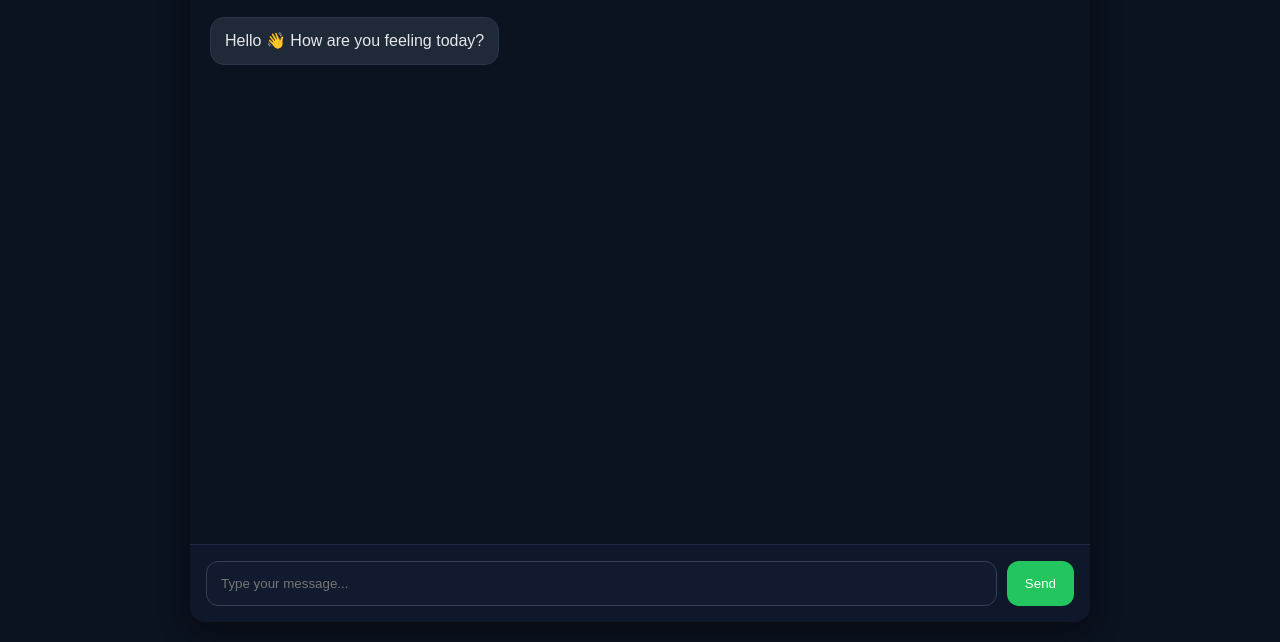
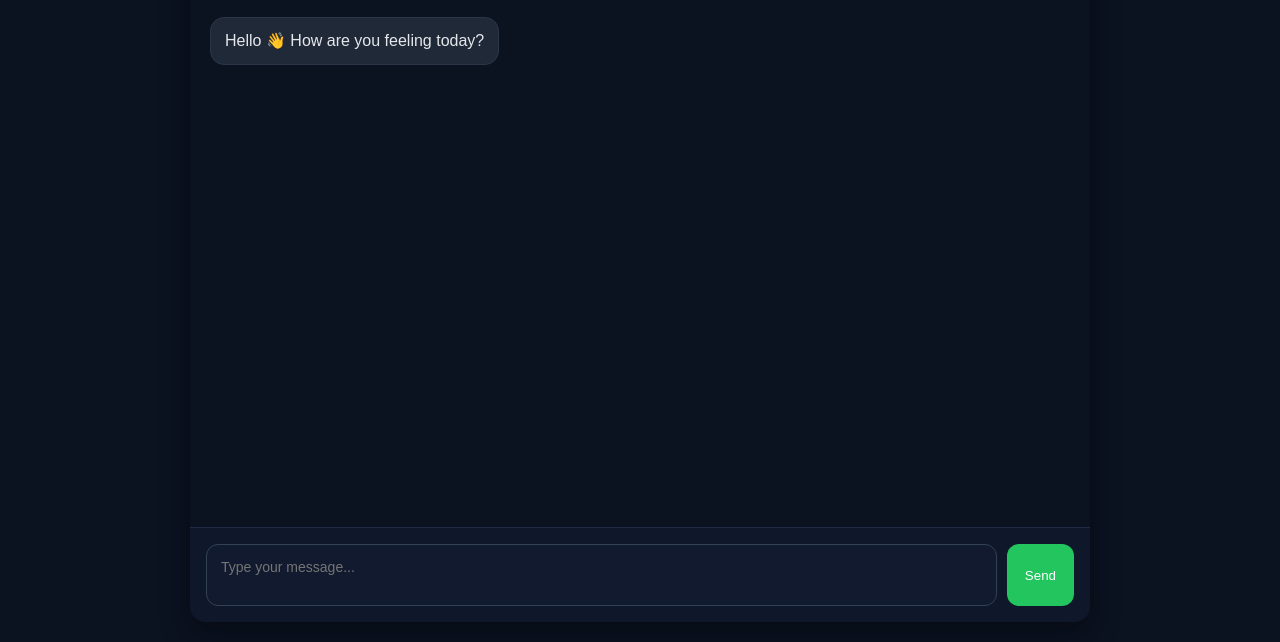
Before and after one commit to Fayad-nullPointer/Health-Rag-System, a plain HTML site: page app/templates/chat.html in a window 1280 px wide. Shown: the part 158-800 px from the top of the page. Drawn offline with nearby package versions, Linux system fonts and the light colour scheme; sample sign-in values are in the browser's storage.

Commit message:
Fix chat input behavior: support multiline messages with Shift+Enter and auto-resizing textarea

```diff
--- a/app/static/css/style.css
+++ b/app/static/css/style.css
@@ -186,10 +186,11 @@ body {
     background: #0f172a;
 }
 
-.input-container input {
+.input-container textarea {
     flex: 1;
 
     padding: 14px;
+
     border-radius: 12px;
 
     border: 1px solid #334155;
@@ -198,6 +199,23 @@ body {
     color: white;
 
     outline: none;
+
+    resize: none;          /* 🚫 disable manual resize */
+    min-height: 48px;
+    max-height: 140px;
+
+    overflow-y: auto;
+
+    font-family: inherit;
+    font-size: 14px;
+}
+
+.input-container textarea::-webkit-scrollbar {
+    display: none;
+}
+
+.input-container textarea {
+    scrollbar-width: none; /* Firefox */
 }
 
 .input-container button {
--- a/app/static/js/chat.js
+++ b/app/static/js/chat.js
@@ -9,13 +9,6 @@ if (!localStorage.getItem("user")) {
 }
 
 sendBtn.addEventListener("click", sendMessage);
-
-input.addEventListener("keydown", (e) => {
-    if (e.key === "Enter") {
-        if (isLoading) return;   // 🚨 block enter while loading
-        sendMessage();
-    }
-});
 
 function setLoading(state) {
     isLoading = state;
@@ -101,3 +94,20 @@ function addMessage(text, sender) {
     chatBox.appendChild(div);
     chatBox.scrollTop = chatBox.scrollHeight;
 }
+
+input.addEventListener("input", () => {
+    input.style.height = "auto";
+    input.style.height = Math.min(input.scrollHeight, 140) + "px";
+});
+
+input.addEventListener("keydown", (e) => {
+    if (isLoading) return;
+
+    // ENTER → send message
+    if (e.key === "Enter" && !e.shiftKey) {
+        e.preventDefault(); // stop newline
+        sendMessage();
+    }
+
+    // SHIFT + ENTER → allow newline (do nothing)
+});
--- a/app/templates/chat.html
+++ b/app/templates/chat.html
@@ -40,7 +40,7 @@
     </div>
 
     <div class="input-container">
-        <input type="text" id="message-input" placeholder="Type your message...">
+        <textarea id="message-input" placeholder="Type your message..."></textarea>
         <button id="send-btn">Send</button>
     </div>
 
```
